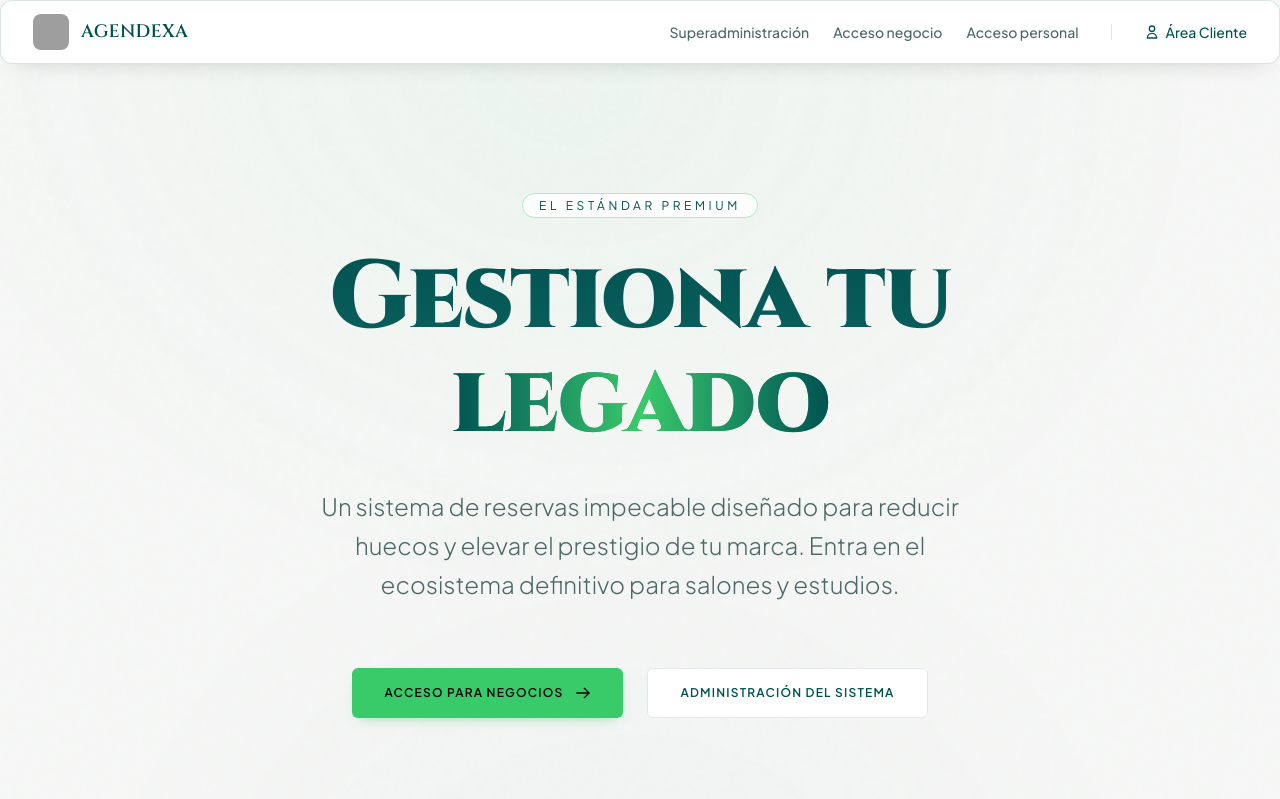
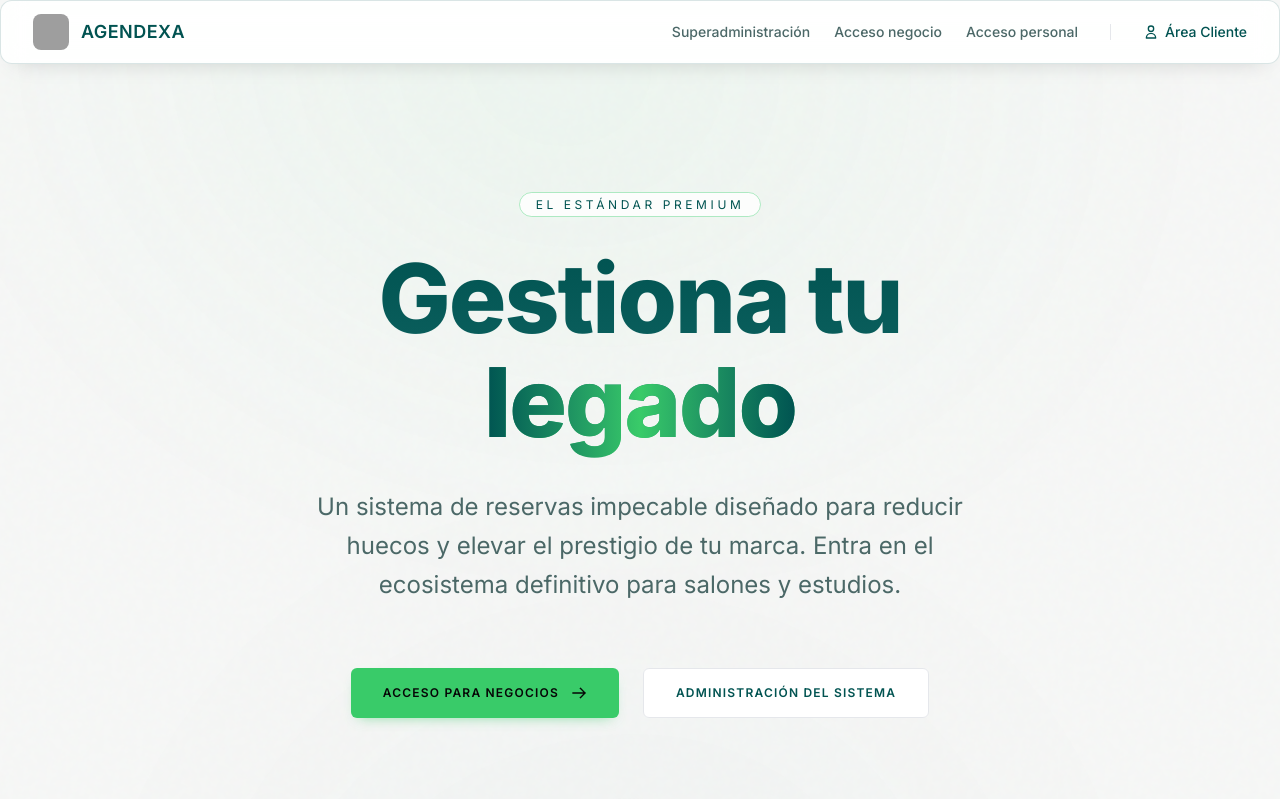
Before and after one commit to IESJandula/agendexa, a Vue app in the folder frontend/: page / in a window 1280 px wide. Shown: the top 799 px of the page. Built offline with nearby package versions, Linux system fonts and the light colour scheme; grey boxes are pictures that could not be loaded.

Commit message:
Cambio aspecto visual más adaptado

```diff
--- a/frontend/src/style.css
+++ b/frontend/src/style.css
@@ -1,4 +1,4 @@
-@import url('https://fonts.googleapis.com/css2?family=Cinzel:wght@400;500;600;700;800;900&family=Plus+Jakarta+Sans:ital,wght@0,200..800;1,200..800&display=swap');
+@import url('https://fonts.googleapis.com/css2?family=Inter:wght@400;500;600;700;800&display=swap');
 
 @import "tailwindcss";
 @config "../tailwind.config.js";
@@ -18,7 +18,7 @@
 body {
   background-color: var(--color-bg);
   color: var(--color-text);
-  font-family: 'Plus Jakarta Sans', sans-serif;
+  font-family: 'Inter', sans-serif;
   line-height: 1.45;
   margin: 0;
   -webkit-font-smoothing: antialiased;
@@ -34,7 +34,7 @@ h3,
 h4,
 h5,
 h6 {
-  font-family: 'Cinzel', serif;
+  font-family: 'Inter', sans-serif;
   letter-spacing: -0.02em;
 }
 
--- a/frontend/src/views/Home.vue
+++ b/frontend/src/views/Home.vue
@@ -86,7 +86,7 @@ const handleSearch = () => {
         </div>
 
         <!-- Search Results Dropdown -->
-        <div v-if="searchQuery && (searchResults.length > 0 || !isSearching)" class="absolute left-4 right-4 mt-2 bg-surface border border-border z-50 shadow-xl rounded-lg overflow-hidden">
+        <div v-if="searchQuery && (searchResults.length > 0 || !isSearching)" class="mt-2 bg-surface border border-border z-50 shadow-xl rounded-lg overflow-hidden max-h-[52vh] overflow-y-auto">
           <div v-if="searchResults.length === 0 && !isSearching" class="p-6 text-center text-textMuted font-light text-sm italic">
             No se encontraron negocios con ese nombre.
           </div>
@@ -95,7 +95,7 @@ const handleSearch = () => {
             v-for="biz in searchResults"
             :key="biz.id"
             :to="`/book/${biz.slug}`"
-            class="block p-5 border-b border-border hover:bg-surfaceHover transition-colors group flex items-center justify-between"
+            class="p-5 border-b border-border hover:bg-surfaceHover transition-colors group flex items-center justify-between"
           >
             <div>
               <h4 class="font-display text-xl text-text group-hover:text-brandDark transition-colors">{{ biz.name }}</h4>
--- a/frontend/tailwind.config.js
+++ b/frontend/tailwind.config.js
@@ -18,8 +18,8 @@ export default {
                 brandDark: "#015351"
             },
             fontFamily: {
-                sans: ['"Plus Jakarta Sans"', 'sans-serif'],
-                display: ['Cinzel', 'serif'],
+                sans: ['Inter', 'ui-sans-serif', 'system-ui', '-apple-system', 'BlinkMacSystemFont', 'sans-serif'],
+                display: ['Inter', 'ui-sans-serif', 'system-ui', '-apple-system', 'BlinkMacSystemFont', 'sans-serif'],
             }
         },
     },
```
Also changed, not shown: 1 other file (tests, documents, lock files or other folders).
